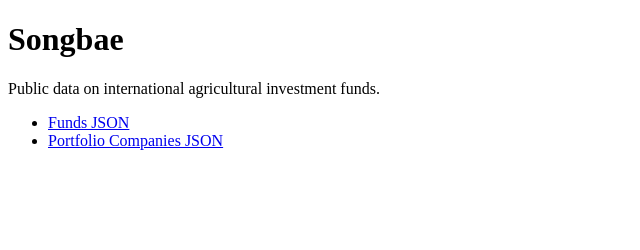
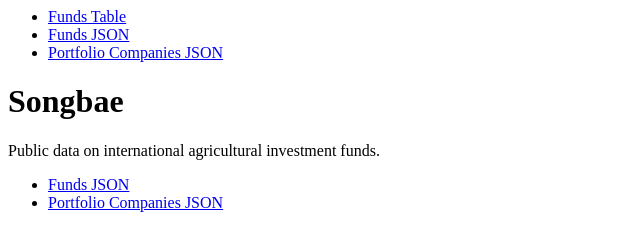
Before and after one commit to SingaSongBayofWater/songbae-site, a plain HTML site: page index.html in a window 1280 px wide. Shown: the whole page, without its empty margins (0-640 px from the left). Drawn offline with Linux system fonts and the light colour scheme.

Commit message:
Update index.html
What this does
Adds a link on your homepage
When you click it → goes to funds.html

```diff
--- a/index.html
+++ b/index.html
@@ -1,3 +1,9 @@
+<ul>
+  <li><a href="/funds.html">Funds Table</a></li>
+  <li><a href="https://data.songbae.com/data/v0.1/funds.json">Funds JSON</a></li>
+  <li><a href="https://data.songbae.com/data/v0.1/portfolio_companies.json">Portfolio Companies JSON</a></li>
+</ul>
+
 <!DOCTYPE html>
 <html>
 <head>
```
